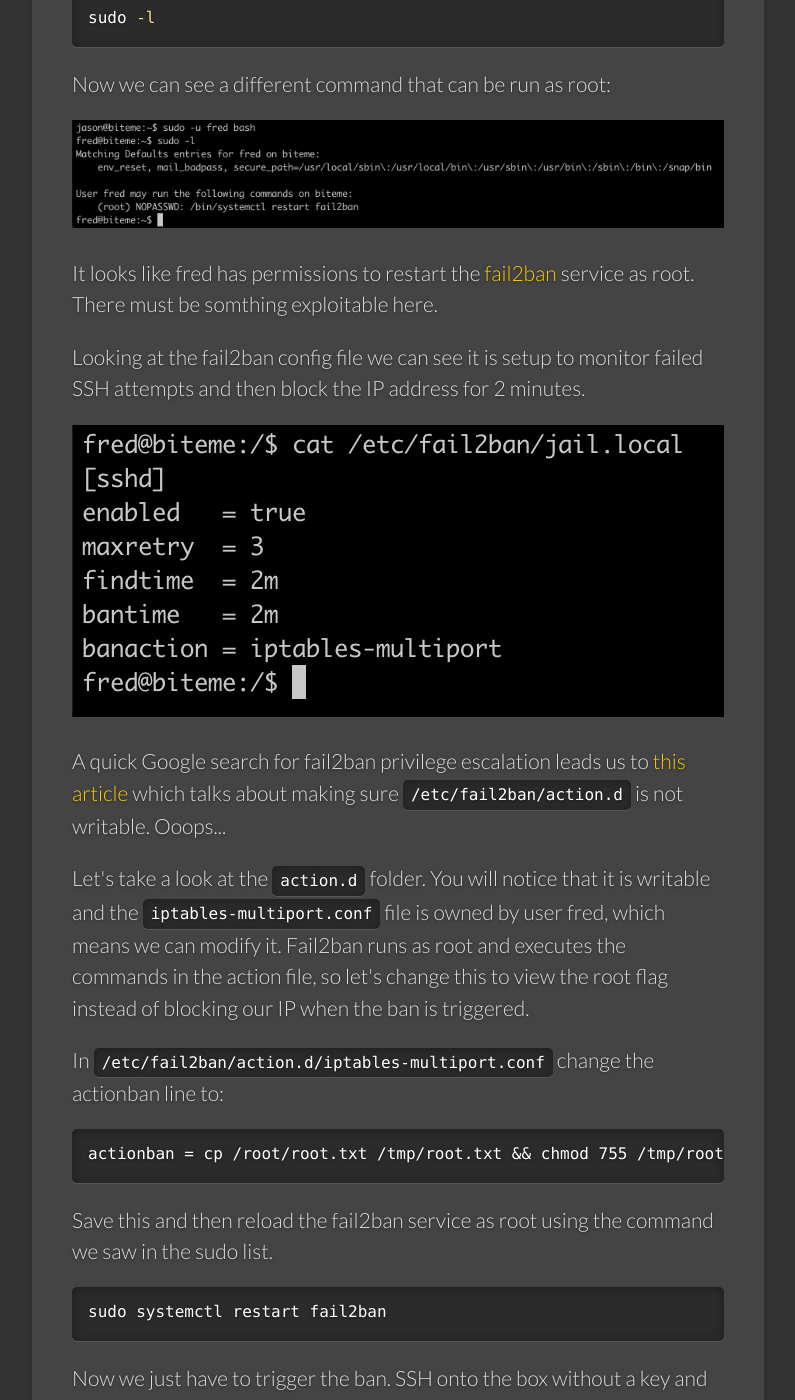
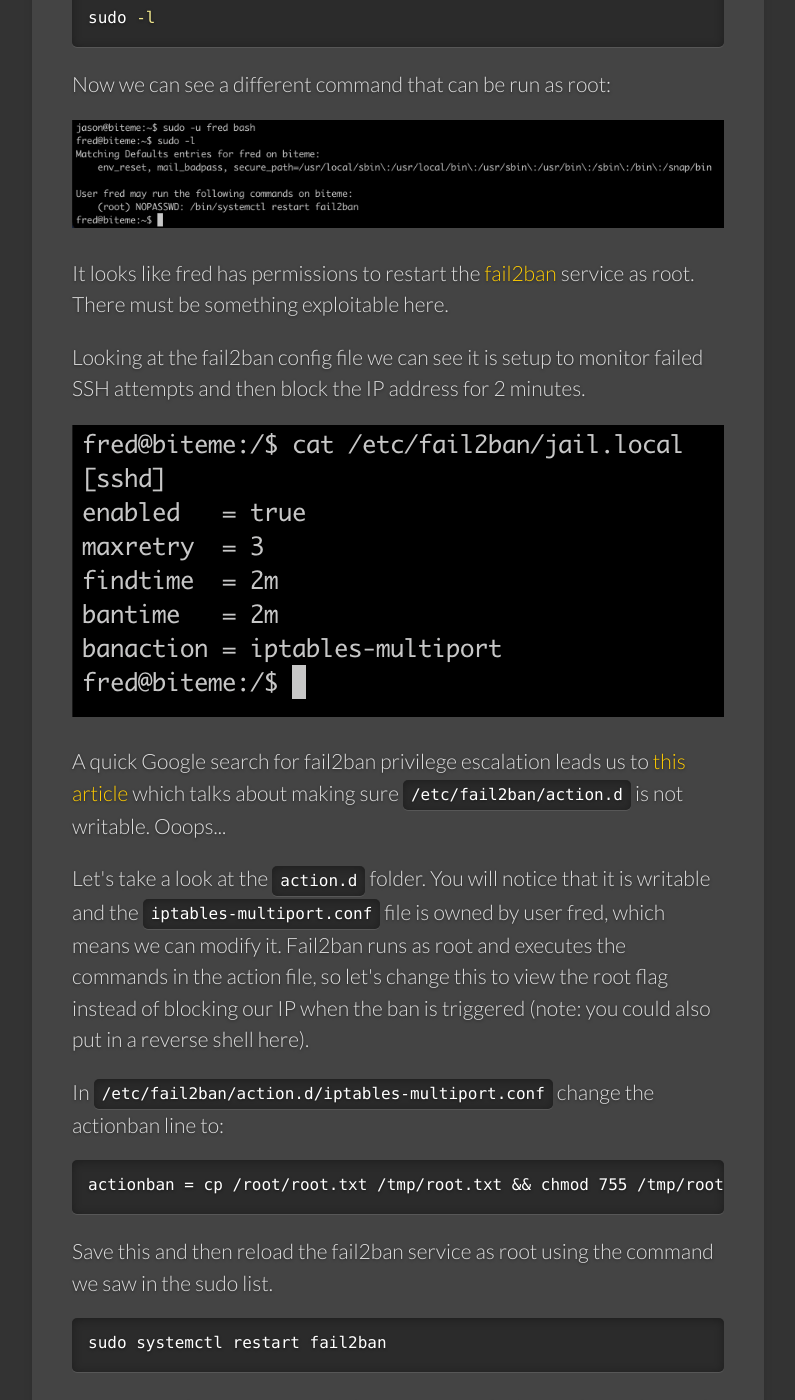
Before and after one commit to fire015/fire015.github.io-xeweb, a Jekyll site: the page built from _posts/2021-09-26-tryhackme-biteme-official-writeup.html, in a window 1280 px wide and 1400 px high, scrolled down 9826 px. Shown: the whole window, without its empty margins (149-944 px from the left). Built offline with Jekyll 4.4.1, drawn with Linux system fonts in a browser that asks for light colours; comment, search, counter and statistics services are not loaded; some of the changed text lies outside the part shown.

```diff
--- a/_posts/2021-09-26-tryhackme-biteme-official-writeup.html
+++ b/_posts/2021-09-26-tryhackme-biteme-official-writeup.html
@@ -167,7 +166,7 @@ sudo -l
 
 <p><img src="/img/writeup/13.png"></p>
 
-<p>It looks like fred has permissions to restart the <a href="https://www.fail2ban.org/wiki/index.php/Main_Page" target="_blank">fail2ban</a> service as root. There must be somthing exploitable here.</p>
+<p>It looks like fred has permissions to restart the <a href="https://www.fail2ban.org/wiki/index.php/Main_Page" target="_blank">fail2ban</a> service as root. There must be something exploitable here.</p>
 
 <p>Looking at the fail2ban config file we can see it is setup to monitor failed SSH attempts and then block the IP address for 2 minutes.</p>
 
@@ -175,7 +174,7 @@ sudo -l
 
 <p>A quick Google search for fail2ban privilege escalation leads us to <a href="https://grumpygeekwrites.wordpress.com/2021/01/29/privilege-escalation-via-fail2ban/" target="_blank">this article</a> which talks about making sure <code>/etc/fail2ban/action.d</code> is not writable. Ooops...</p>
 
-<p>Let's take a look at the <code>action.d</code> folder. You will notice that it is writable and the <code>iptables-multiport.conf</code> file is owned by user fred, which means we can modify it. Fail2ban runs as root and executes the commands in the action file, so let's change this to view the root flag instead of blocking our IP when the ban is triggered.</p>
+<p>Let's take a look at the <code>action.d</code> folder. You will notice that it is writable and the <code>iptables-multiport.conf</code> file is owned by user fred, which means we can modify it. Fail2ban runs as root and executes the commands in the action file, so let's change this to view the root flag instead of blocking our IP when the ban is triggered (note: you could also put in a reverse shell here).</p>
 
 <p>In <code>/etc/fail2ban/action.d/iptables-multiport.conf</code> change the actionban line to:</p>
 
```
Also changed, not shown: other parts of _posts/2021-09-26-tryhackme-biteme-official-writeup.html (+0 -1 lines).
